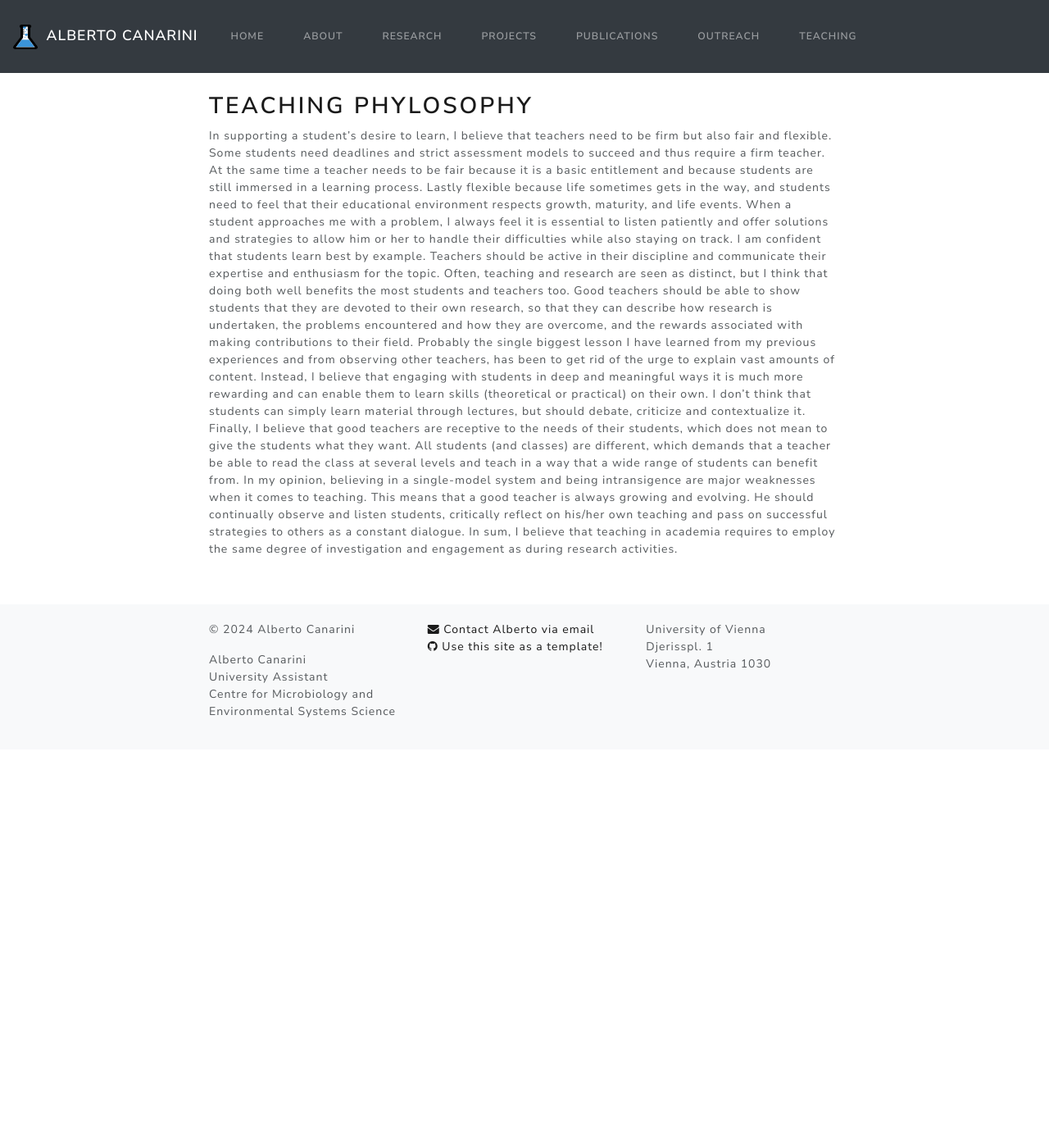
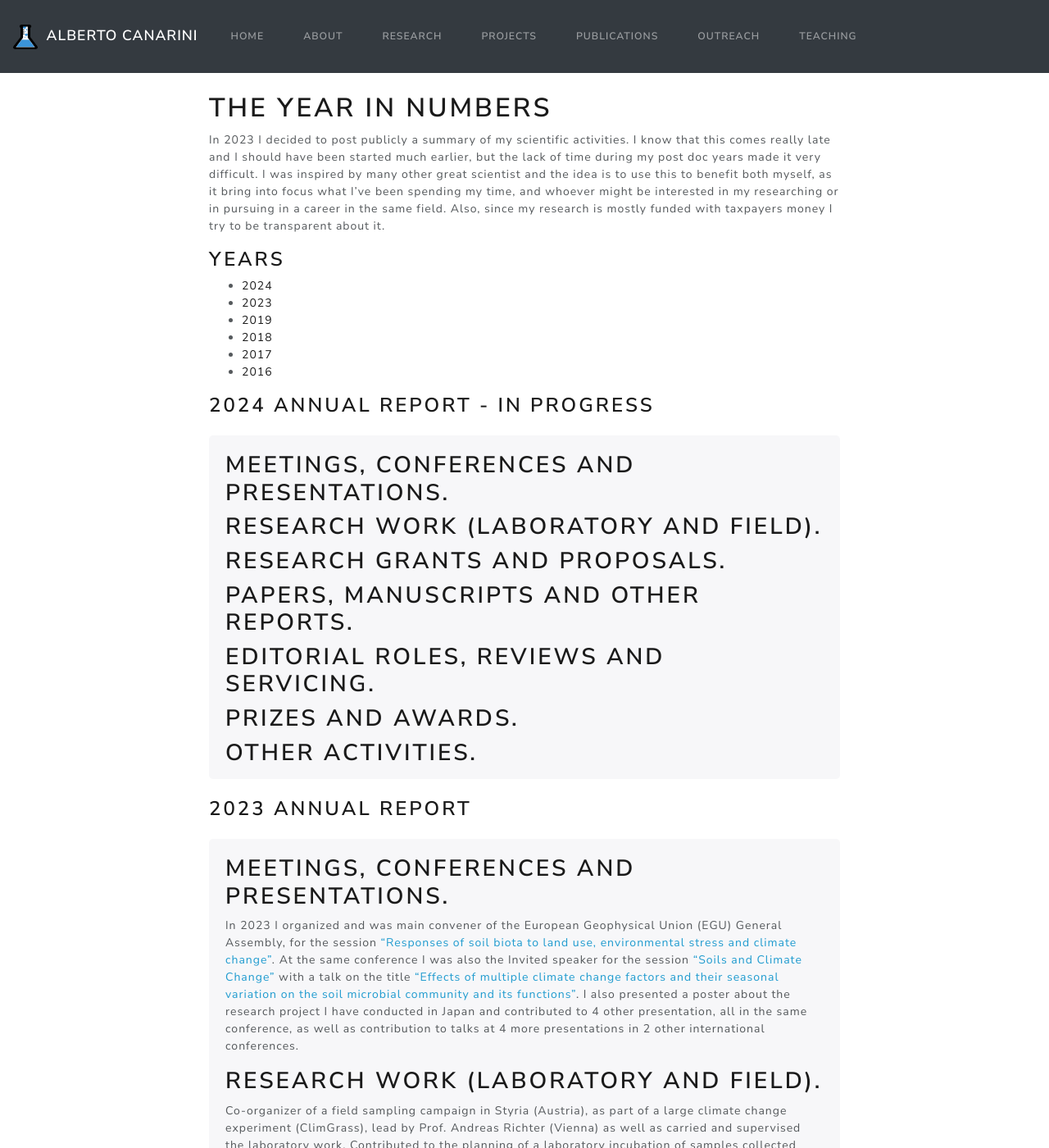
Before and after one commit to acanarini/acanarini.github.io, a Jekyll site: the page built from _pages/yearly_report.md, in a window 1280 px wide and 1400 px high. Shown: the whole window at 82% size. Built offline with Jekyll 4.4.1, drawn with Linux system fonts in a browser that asks for light colours; nearby versions of some CDN libraries; a style sheet for code colours, icons or effects is not loaded; some of the changed text lies outside the part shown.

Commit message:
Update Home and Yearly report

```diff
--- /dev/null
+++ b/_pages/yearly_report.md
@@ -0,0 +1,63 @@
+---
+title: "Teaching phylosophy"
+layout: textlay
+sitemap: false
+permalink: /teaching_phy.html
+---
+
+# The year in numbers
+
+In 2023 I decided to post publicly a summary of my scientific activities. I know that this comes really late and I should have been started much earlier, but the lack of time during my post doc years made it very difficult. I was inspired by many other great scientist and the idea is to use this to benefit both myself, as it bring into focus what I’ve been spending my time, and whoever might be interested in my researching or in pursuing in a career in the same field. Also, since my research is mostly funded with taxpayers money I try to be transparent about it.
+
+
+### Years
+- [2024](#2024-annual-report)
+- [2023](#2023-annual-report)
+- [2019](#2019-annual-report)
+- [2018](#2018-annual-report)
+- [2017](#2017-annual-report)
+- [2016](#2016-annual-report)
+
+### 2024 annual report - in progress
+
+<div class="jumbotron">
+## Meetings, Conferences and Presentations.
+## Research work (laboratory and field).
+## Research Grants and Proposals.
+## Papers, Manuscripts and other Reports.
+## Editorial Roles, Reviews and Servicing.
+## Prizes and awards.
+## Other Activities.
+
+</div>
+
+
+### 2023 annual report
+
+<div class="jumbotron">
+## Meetings, Conferences and Presentations.
+In 2023 I organized and was main convener of the European Geophysical Union (EGU) General Assembly, for the session <a class="text-info">"Responses of soil biota to land use, environmental stress and climate change"</a>. At the same conference I was also the Invited speaker for the session <a class="text-info">"Soils and Climate Change"</a> with a talk on the title <a class="text-info">"Effects of multiple climate change factors and their seasonal variation on the soil microbial community and its functions"</a>. I also presented a poster about the research project I have conducted in Japan and contributed to 4 other presentation, all in the same conference, as well as contribution to talks at 4 more presentations in 2 other international conferences.
+
+## Research work (laboratory and field).
+Co-organizer of a field sampling campaign in Styria (Austria), as part of a large climate change experiment (ClimGrass), lead by Prof. Andreas Richter (Vienna) as well as carried and supervised the laboratory work. Contributed to the planning of a laboratory incubation of samples collected from a long-term warming experiment in Iceland (ForHot). Contributed to the planning of a laboratory incubation of samples collected from deep soil in a tropical forest in Congo. Contributed to sample processing and data analysis of a project regarding drought and warming, led by the University of Hohenheim (Germany). Analysed RNA sequencing data from my project carried in Japan between 2020-2022. Worked on a number of side projects in collaborators with master students and colleagues, including: (i) measuring microbial growth rates in intact soil cores; (ii) effects of nitrogen fertilization on the contribution to soil carbon from microbial necromass.
+
+## Research Grants and Proposals.
+Awarded an ERC Starting Grant 2023 to the effects of recurrent drought events on soil microbial communities (PI). Wrote two grants applications (FIS 2023 and ERC Starting Grant 2024), which I withdrawn after receiving the news of the ERC 2023. I wrote a report for mz JSPS (Japanese Society for the Promotion of Science) funded project on the role of endophytici fungi in carbon to nitrogen exchange with plants. I applied and won a Tenure Track position at the University of Torino (withdrawn after obtaining the ERC Starting Grant).
+
+## Papers, Manuscripts and other Reports.
+During 2023 I contributed to 7 published papers, 1 pre-print, 1 book chapter and 4 manuscript in preparation phase. I published two papers as senior author in Soil Biology and Biochemistry, on modelling nitrite in soil and on a methodological advancement in using lipid derived fatty acid from soil microbial biomass. I published a paper on the use of qSIP to measure microbial growth rates affected by climate change, published in Nature Communications (corresponding author). A paper on the effect of fertilization management on soil carbon in sub-saharian Africa published in Global Change Biology (corresponding author). Published a paper on alternative stable states in microbial communities in the journal Microbiome (corresponding author). Published two papers on microbial interactions in Frontiers in Microbiology (corresponding author). Published a book chapter in the reknown Encyclopedia of Soils in the Environment about Climate change impacts on soil biology (first author). Published a pre-preint on drought effects on microbial growth dynamics as well as submitted the manuscript for peer-review (first author).
+
+## Editorial Roles, Reviews and Servicing.
+Reviewed 12 manuscript for international peer-reviewed journals and 1 proposal for an Italian funding agencies (Research Südtirol/Alto Adige, Proposal). Served as Associate Editor for the journal Ecology and Evolution and edited 10 peer-reviewed manuscripts.
+
+## Teaching and Outreach.
+Taught the course <a class="text-info">"Soil Ecology and Biogeochemistry"</a>, with about 25 enrolled students.Co-supervisor of 1 PhD Student, 3 Master students and 1 Undergraduate students at the University of Vienna.
+
+## Prizes and awards.
+none
+
+## Other Activities.
+Obtained the Italian Ministry of Education and Research habilitation to serve as Associate Professor in Ecologz (ASN II Fascia)
+
+
+</div>
```
Also changed, not shown: _pages/home.md (+1 -1 lines).
